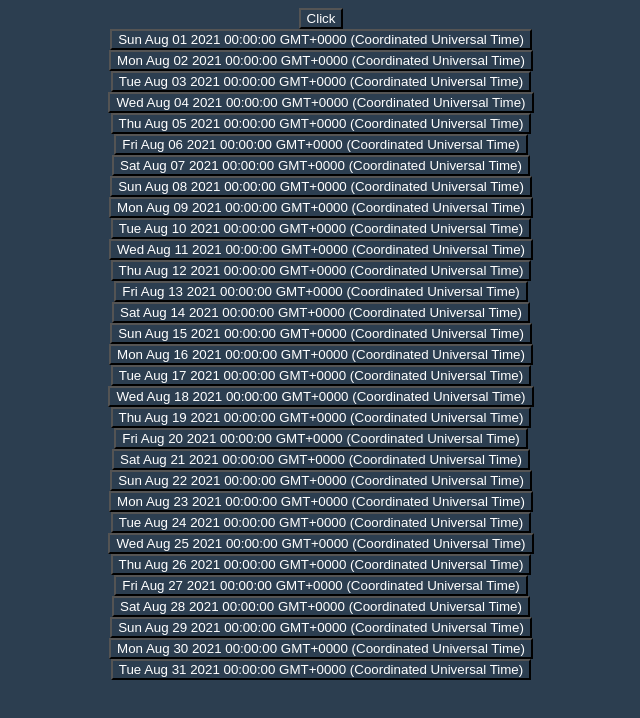
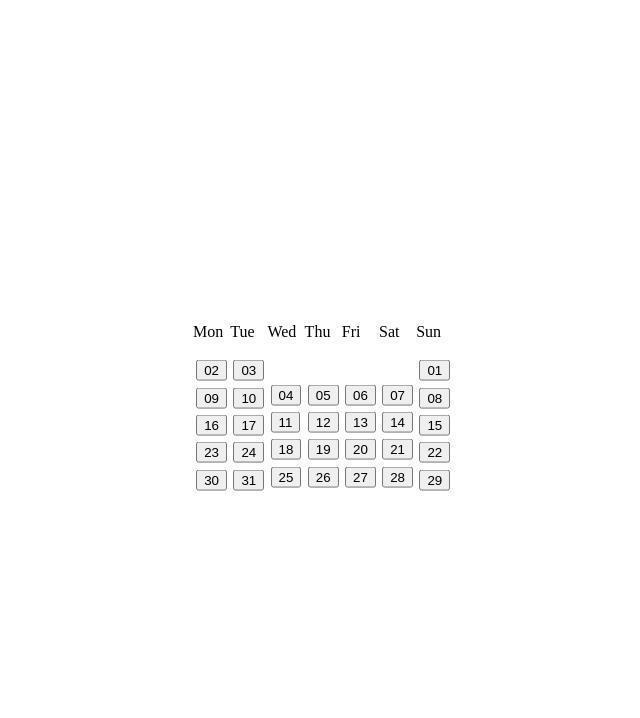
Before and after one commit to mehulsingh072001/appointment-scheduler, a Vue app in the folder client/: page / in a window 1280 px wide. Shown: the top 718 px of the page, without its empty margins (319-959 px from the left). Built offline with nearby package versions, Linux system fonts and the light colour scheme.

Commit message:
stuck at display again

```diff
--- a/client/src/App.vue
+++ b/client/src/App.vue
@@ -16,18 +16,5 @@ export default {
 </script>
 
 <style>
-body{
-  background-color: #2c3e50;
-}
-#app {
-  font-family: Avenir, Helvetica, Arial, sans-serif;
-  -webkit-font-smoothing: antialiased;
-  -moz-osx-font-smoothing: grayscale;
-  text-align: center;
-  color: #2c3e50;
-}
-button{
-  background-color: transparent;
-  color: white;
-}
+@import url('./style.css');
 </style>
--- a/client/src/components/DatePicker.vue
+++ b/client/src/components/DatePicker.vue
@@ -1,13 +1,52 @@
 <template>
-  <div>
-    <button>Click</button>
-    <div v-for="date in dates" v-bind:key="date.id">
-      <button id="day">{{date}}</button>
+  <div class="container">
+    <div class="button">
+      <p class="day">Mon</p>
+      <div class="col-day" v-for="date in this.mon" v-bind:key="date.id">
+        <button class="btn" id="btn-mon">{{date}}</button>
+      </div>
+    </div>
+    <div class="button">
+      <p class="day">Tue</p>
+      <div class="col-day" v-for="date in this.tue" v-bind:key="date.id">
+        <button class="btn" id="btn-tue">{{date}}</button>
+      </div>
+    </div>
+    <div class="button">
+      <p class="day">Wed</p>
+      <div class="col-day" v-for="date in this.wed" v-bind:key="date.id">
+        <button class="btn" id="btn-wed">{{date}}</button>
+      </div>
+    </div>
+    <div class="button">
+      <p class="day">Thu</p>
+      <div class="col-day" v-for="date in this.thu" v-bind:key="date.id">
+        <button class="btn" id="btn-thu">{{date}}</button>
+      </div>
+    </div>
+    <div class="button">
+      <p class="day">Fri</p>
+      <div class="col-day" v-for="date in this.fri" v-bind:key="date.id">
+        <button class="btn" id="btn-fri">{{date}}</button>
+      </div>
+    </div>
+    <div class="button">
+      <p class="day">Sat</p>
+      <div class="col-day" v-for="date in this.sat" v-bind:key="date.id">
+        <button class="btn" id="btn-sat">{{date}}</button>
+      </div>
+    </div>
+    <div class="button">
+      <p class="day">Sun</p>
+      <div class="col-day" v-for="date in this.sun" v-bind:key="date.id">
+        <button class="btn" id="btn-sun">{{date}}</button>
+      </div>
     </div>
   </div>
 </template>
 
 <script>
+import Vue from 'vue'
 export default {
   mounted() {
       var d = new Date()
@@ -15,6 +54,8 @@ export default {
       this.year = d.getFullYear()
       this.getDatesInMonth(this.month, this.year)
       this.getDaysOfDates()
+      this.fixArrayLength()
+      this.emptySpace()
   },
 
   data(){
@@ -28,7 +69,8 @@ export default {
       wed: [],
       thu: [],
       fri: [],
-      sat: []
+      sat: [],
+      empty: false
     }
   },
 
@@ -40,6 +82,7 @@ export default {
         date.setDate(date.getDate() + 1);
       }
     },
+
     getDaysOfDates: function(){
        for (let i = 0; i < this.dates.length; i++) {
          var date = new Date(this.dates[i])
@@ -73,18 +116,75 @@ export default {
            }
          }
       }
-      console.log(this.sun)
-      console.log(this.mon)
-      console.log(this.tue)
-      console.log(this.wed)
-      console.log(this.thu)
-      console.log(this.fri)
-      console.log(this.sat)
+    },
+
+    fixArrayLength: function(){
+      if(this.sun.length == 4){
+        this.sun.unshift(" ")
+      }
+      if(this.mon.length == 4){
+        this.mon.unshift(" ")
+      }
+      if(this.tue.length == 4){
+        this.tue.unshift(" ")
+      }
+      if(this.wed.length == 4){
+        this.wed.unshift(" ")
+      }
+      if(this.thu.length == 4){
+        this.thu.unshift(" ")
+      }
+      if(this.fri.length == 4){
+        this.fri.unshift(" ")
+      }
+      if(this.sat.length == 4){
+        this.sat.unshift(" ")
+      }
+      else{
+        return null
+      }
+    },
+
+    emptySpace: function(){
+      Vue.nextTick(() =>{
+        var btn_mon = document.getElementById('btn-mon')
+        var btn_tue = document.getElementById('btn-tue')
+        var btn_wed = document.getElementById('btn-wed')
+        var btn_thu = document.getElementById('btn-thu')
+        var btn_fri = document.getElementById('btn-fri')
+        var btn_sat = document.getElementById('btn-sat')
+        var btn_sun = document.getElementById('btn-sun')
+          if(btn_mon.innerHTML == ' '){
+            btn_mon.style.visibility = 'hidden'
+          }
+          if(btn_tue.innerHTML == ' '){
+            btn_tue.style.visibility = 'hidden'
+          }
+          if(btn_wed.innerHTML == ' '){
+            btn_wed.style.visibility = 'hidden'
+          }
+          if(btn_thu.innerHTML == ' '){
+            btn_thu.style.visibility = 'hidden'
+          }
+          if(btn_fri.innerHTML == ' '){
+            btn_fri.style.visibility = 'hidden'
+          }
+          if(btn_sat.innerHTML == ' '){
+            btn_sat.style.visibility = 'hidden'
+          }
+          if(btn_sun.innerHTML == ' '){
+            btn_sun.style.visibility = 'hidden'
+          }
+          else{
+            console.log(false)
+          }
+      })
     }
   },
+  computed: {
+  }
 }
 </script>
 
 <style scoped>
-
 </style>
--- /dev/null
+++ b/client/src/style.css
@@ -0,0 +1,24 @@
+body{
+    padding: 0;
+    margin: 0;
+}
+.container {
+    width: 20%;
+    display: grid;
+    grid-template-columns: repeat(7, 1fr);
+    position: absolute;
+    top: 50%;
+    left: 50%;
+    transform: translate(-50%, -50%);
+}
+.col-day{
+    padding: .2rem;
+}
+.day{
+    margin-bottom: 1rem;
+}
+
+.empty{
+    display: none;
+    padding: 40rem;
+}
```
Also changed, not shown: client/src/components/HelloWorld.vue (deleted, +0 -58 lines).
